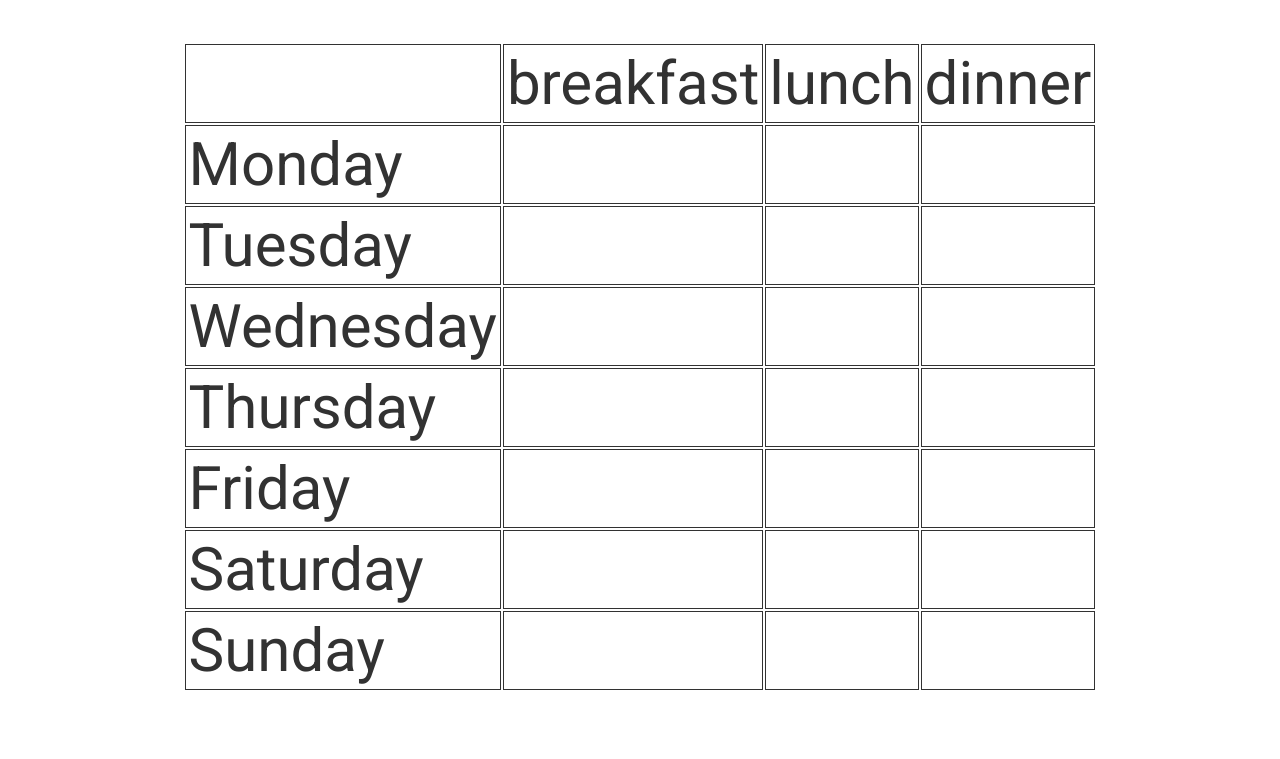
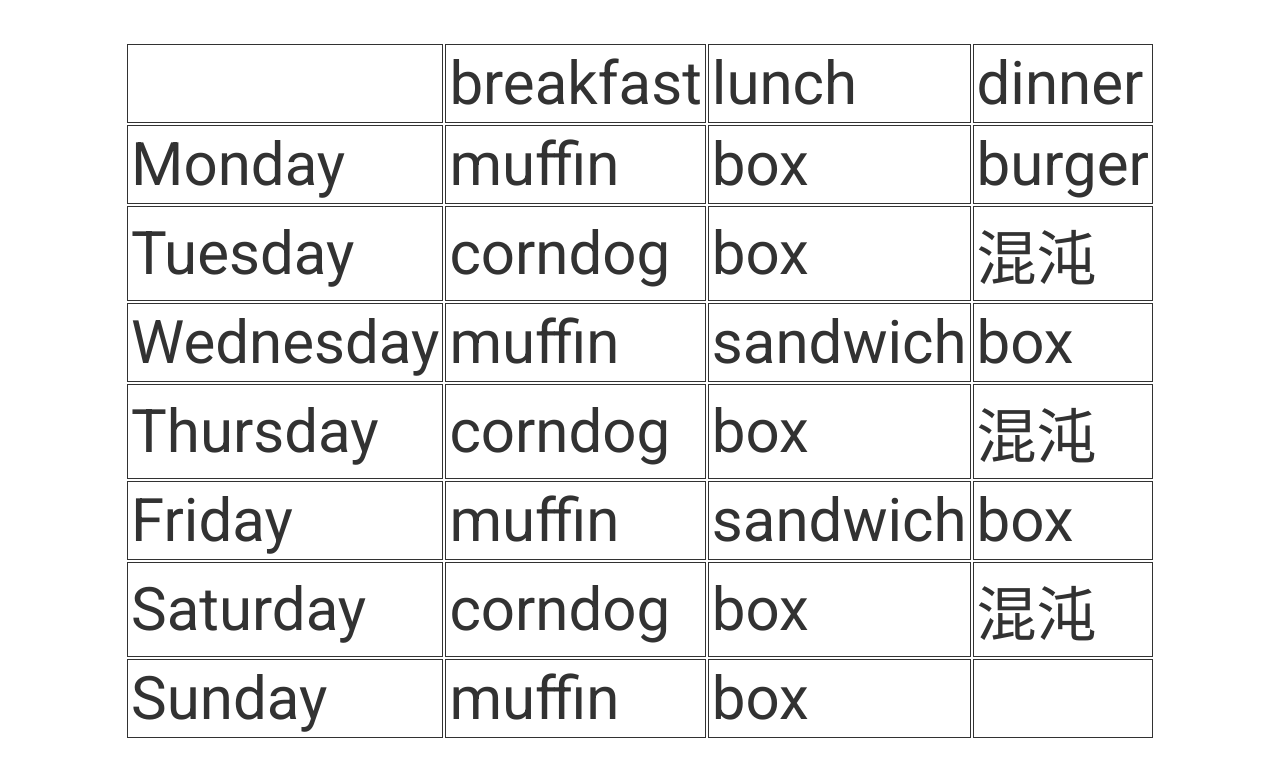
Before and after one commit to A-was-here/cocosworld, a plain HTML site: page index.html in a window 1280 px wide. Shown: the part 460-1219 px from the top of the page. Drawn offline with Linux system fonts and the light colour scheme.

Commit message:
Update index.html

```diff
--- a/index.html
+++ b/index.html
@@ -22,44 +22,44 @@
             </th>
             <tr>
               <td>Monday</td>
-              <td> </td>
-              <td> </td>
-              <td> </td>
+              <td>muffin </td>
+              <td>box </td>
+              <td>burger </td>
             </tr>
             <tr>
               <td>Tuesday</td>
-              <td> </td>
-              <td> </td>
-              <td> </td>
+              <td>corndog </td>
+              <td>box </td>
+              <td>混沌 </td>
             </tr>
             <tr>
               <td>Wednesday</td>
-              <td> </td>
-              <td> </td>
-              <td> </td>
+              <td>muffin </td>
+              <td>sandwich </td>
+              <td>box </td>
             </tr>
             <tr>
               <td>Thursday</td>
-              <td> </td>
-              <td> </td>
-              <td> </td>
+              <td>corndog </td>
+              <td>box </td>
+              <td>混沌 </td>
             </tr>
             <tr>
               <td>Friday</td>
-              <td> </td>
-              <td> </td>
-              <td> </td>
+              <td>muffin </td>
+              <td>sandwich </td>
+              <td>box </td>
             </tr>
             <tr>
               <td>Saturday</td>
-              <td> </td>
-              <td> </td>
-              <td> </td>
+              <td>corndog </td>
+              <td>box </td>
+              <td>混沌 </td>
             </tr>
             <tr>
               <td>Sunday</td>
-              <td> </td>
-              <td> </td>
+              <td>muffin </td>
+              <td>box </td>
               <td> </td>
             </tr>
           </table>
@@ -69,9 +69,9 @@
         <section>
           <h3>Shopping list</h3>
             <ul>
-              <li>sdfdoifj</li>
-              <li>sodijfsoid</li>
-              <li>woivj</li>
+              <li>pad</li>
+              <li>chips</li>
+              <li>buttons</li>
             </ul>
            <p><a href="https://www.amazon.com/hz/wishlist/ls/1Z6OAJURVJ2OK/ref=nav_wishlist_lists_1">Amazon page</a></p>
         </section>
@@ -81,7 +81,9 @@
         <section id="home">
           <div>
             <h2>这星期回来吗？</h2>
+             <!---
              <p>宝宝不回来</p>
+             --->
           </div>
 
           <div>
```
